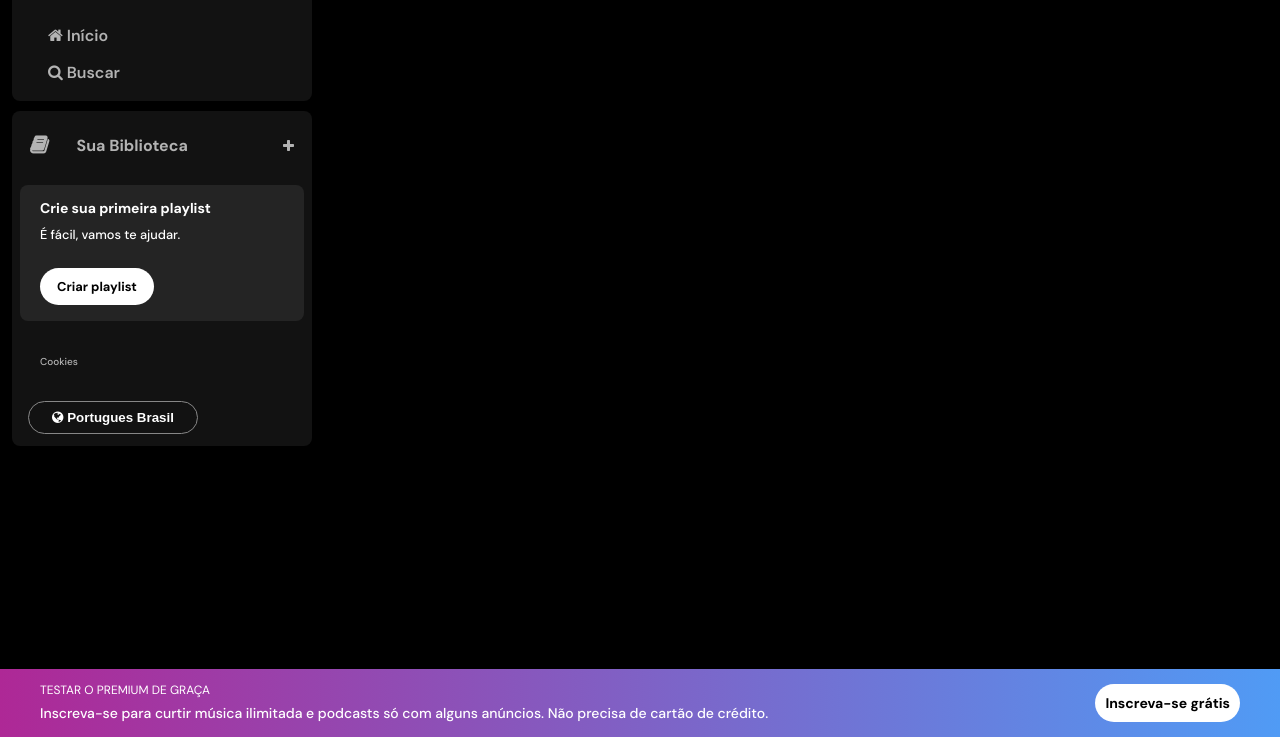
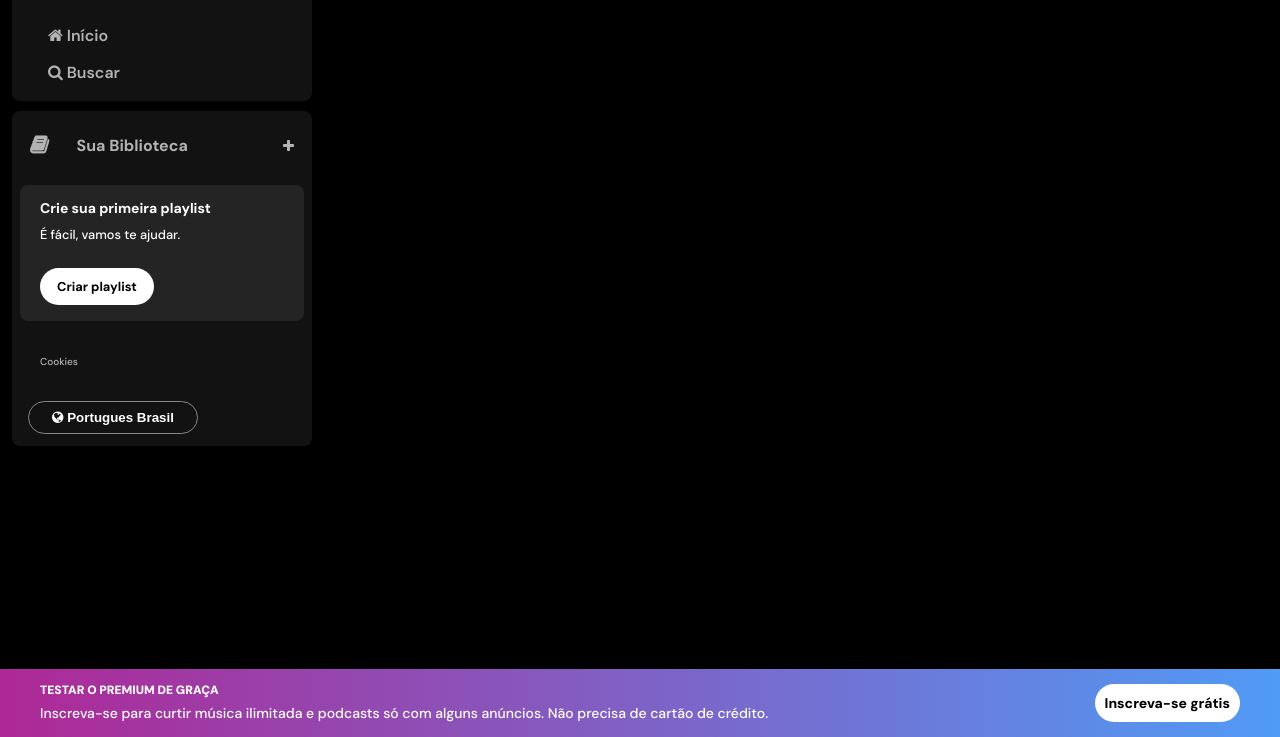
Before and after one commit to FilipeFRSantana/spotify-imersao-alura, a plain HTML site: page index.html in a window 1280 px wide. Shown: the part 63-800 px from the top of the page. Drawn offline with Linux system fonts and the light colour scheme; a web font is replaced by a local one.

Commit message:
feat: modified CSS

```diff
--- a/styles.css
+++ b/styles.css
@@ -198,7 +198,7 @@ h1 {
 .discleimer-premium-title {
   color: #fff;
   font-size: 12px;
-  font-weight: 400;
+  font-weight: 1000;
   margin-bottom: 10px;
   text-transform: uppercase;
 }
@@ -218,6 +218,6 @@ h1 {
   flex-shrink: 0;
   font-size: 14px;
   font-family: "DM Sans", sans-serif;
-  font-weight: 700;
+  font-weight: 800;
   padding: 10px;
 }
```
